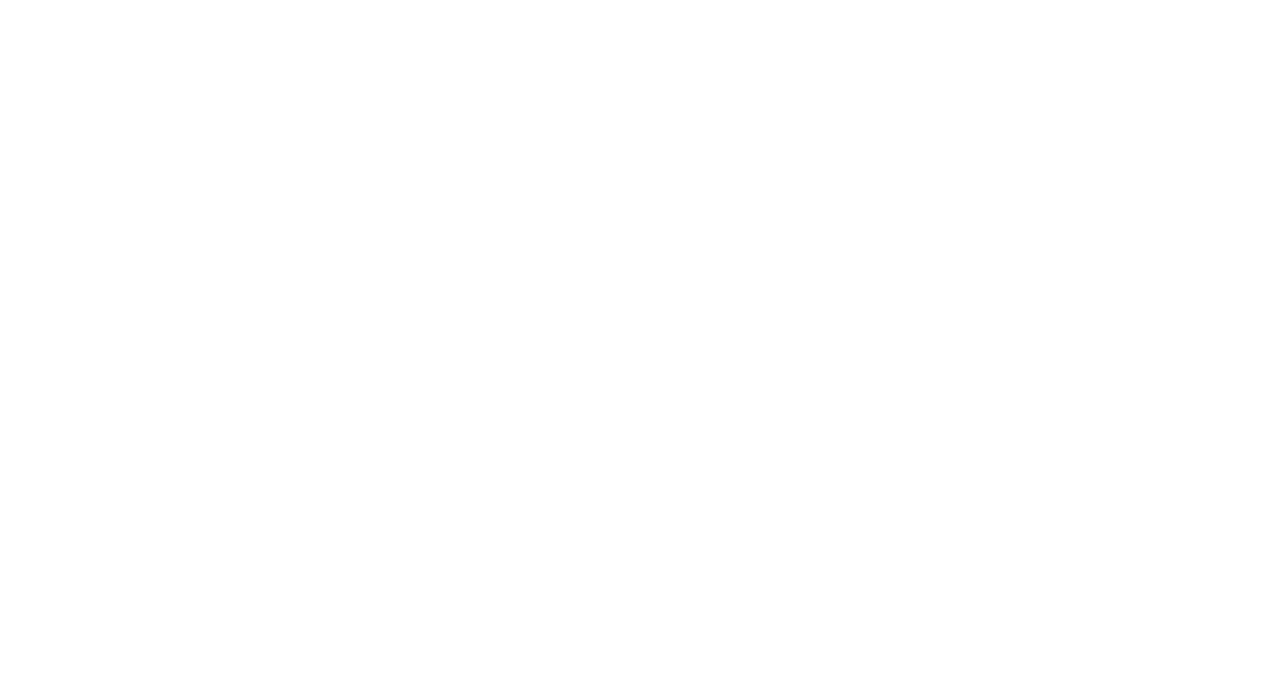
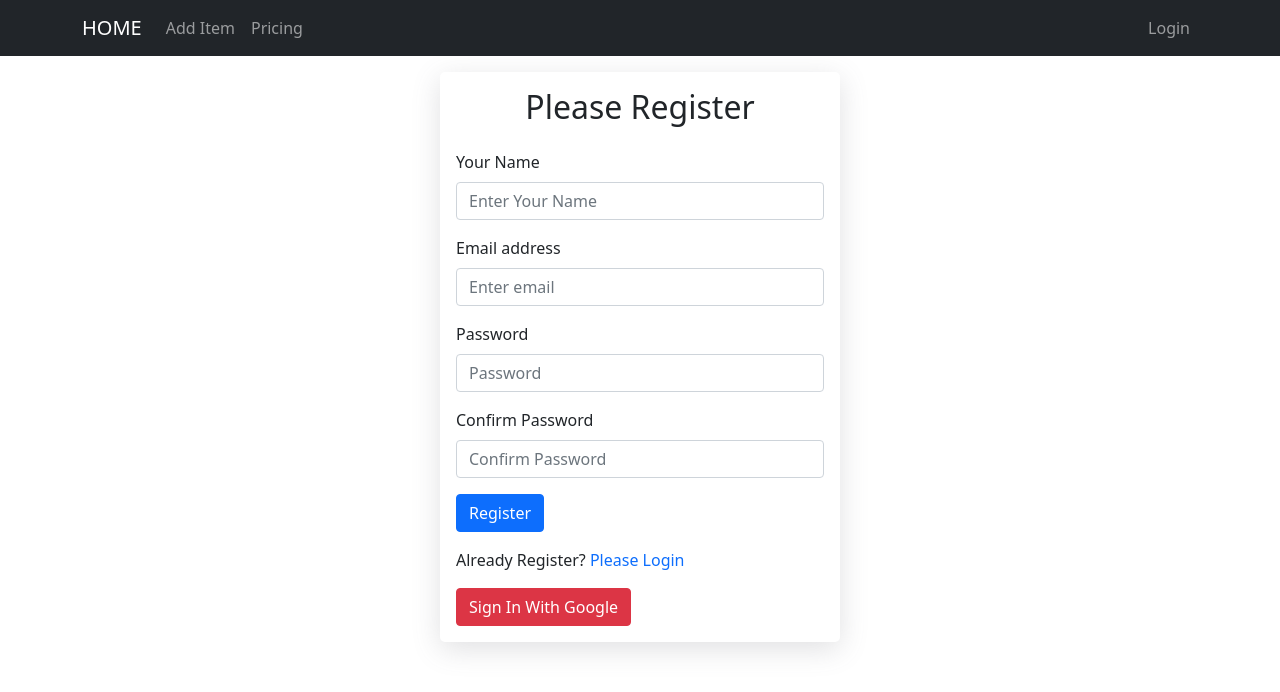
Before and after one commit to mhrayhan/warehouse-management-client, a React (Create React App) app: page /register in a window 1280 px wide. Before the commit this address had no page. Shown: the top 692 px of the page. Built offline with nearby package versions, Linux system fonts and the light colour scheme; no server answers.

Commit message:
login register add

```diff
--- a/package.json
+++ b/package.json
@@ -7,9 +7,11 @@
     "@testing-library/react": "^13.2.0",
     "@testing-library/user-event": "^13.5.0",
     "bootstrap": "^5.1.3",
+    "firebase": "^9.8.1",
     "react": "^18.1.0",
     "react-bootstrap": "^2.3.1",
     "react-dom": "^18.1.0",
+    "react-firebase-hooks": "^5.0.3",
     "react-hook-form": "^7.30.0",
     "react-router-dom": "^6.3.0",
     "react-scripts": "5.0.1",
--- a/src/App.js
+++ b/src/App.js
@@ -7,6 +7,8 @@
 import AddItem from './components/AddItem/AddItem';
 import { ToastContainer } from 'react-toastify';
 import 'react-toastify/dist/ReactToastify.css';
+import Login from './components/Login/Login';
+import Register from './components/Register/Register';
 
 
 function App() {
@@ -19,6 +21,8 @@
         <Route path='/additem' element={<AddItem></AddItem>}></Route>
         <Route path='/manage' element={<MangeInventories></MangeInventories>}></Route>
         <Route path='/update/:id' element={<UpdateItems></UpdateItems>}></Route>
+        <Route path='/login' element={<Login></Login>}></Route>
+        <Route path='/register' element={<Register></Register>}></Route>
       </Routes>
       <ToastContainer></ToastContainer>
     </div>
--- a/src/components/AddItem/AddItem.js
+++ b/src/components/AddItem/AddItem.js
@@ -18,7 +18,7 @@
         })
         .then(res => res.json())
         .then(result => {
-            console.log(result);
+            // console.log(result);
             if(result.insertedId){
                     toast('New Item Added');
                     reset()
--- a/src/components/Header/Header.js
+++ b/src/components/Header/Header.js
@@ -1,8 +1,17 @@
+import { signOut } from 'firebase/auth';
 import React from 'react';
 import { Container, Nav, Navbar} from 'react-bootstrap'
+import { useAuthState } from 'react-firebase-hooks/auth';
 import { Link } from 'react-router-dom';
+import auth from '../../firebase.init';
 
 const Header = () => {
+  const [user] = useAuthState(auth)
+
+      const handleSignOut = () => {
+        signOut(auth);
+        };
+
     return (
  <div className=''>
     <Navbar collapseOnSelect expand="lg" bg="dark" variant="dark">
@@ -15,10 +24,10 @@
           <Nav.Link href="#pricing">Pricing</Nav.Link>
         </Nav>
         <Nav>
-          <Nav.Link href="#deets">More deets</Nav.Link>
-          <Nav.Link eventKey={2} href="#memes">
-            Dank memes
-          </Nav.Link>
+          {
+                user ? <Nav.Link onClick={handleSignOut}>Sign Out</Nav.Link>
+                :<Nav.Link eventKey={2} as={Link} to='/login'>Login</Nav.Link>
+            }
         </Nav>
       </Navbar.Collapse>
       </Container>
--- /dev/null
+++ b/src/components/Login/Login.css
@@ -0,0 +1,6 @@
+.login-form{
+    width: 400px;
+    margin: 0 auto;
+    box-shadow: rgba(100, 100, 111, 0.2) 0px 7px 29px 0px;
+    border-radius: 5px;
+}
--- /dev/null
+++ b/src/components/Login/Login.js
@@ -0,0 +1,67 @@
+import React from 'react';
+import { Button, Form } from 'react-bootstrap';
+import { useSignInWithEmailAndPassword } from 'react-firebase-hooks/auth';
+import { Link, useLocation, useNavigate } from 'react-router-dom';
+import auth from '../../firebase.init';
+import Header from '../Header/Header';
+import SocialLogin from '../SocialLogin/SocialLogin';
+import './Login.css'
+
+const Login = () => {
+
+    const [
+        signInWithEmailAndPassword,
+        user,
+        loading,
+        error,
+    ] = useSignInWithEmailAndPassword(auth);
+
+    const navigate= useNavigate();
+    const location = useLocation();
+    let from = location.state?.from?.pathname || "/";
+
+    if(loading){
+        return
+    }
+
+    if(user){
+        navigate(from, { replace: true });
+    }
+
+
+const handleSignin = event => {
+    event.preventDefault();
+    const email = event.target.email.value;
+    const password = event.target.password.value;
+
+    signInWithEmailAndPassword(email, password);
+
+
+}
+    return (
+        <div className='pb-3'>
+            <Header></Header>
+            <div className='login-form mt-5 pt-3'>
+            <h2 className='text-center'>Please Login</h2>
+                <Form onSubmit={handleSignin} className='p-3'>
+            <Form.Group className="mb-3" controlId="formBasicEmail">
+                <Form.Label>Email address</Form.Label>
+                <Form.Control type="email" name='email' placeholder="Enter email" />
+            </Form.Group>
+
+            <Form.Group className="mb-3" controlId="formBasicPassword">
+                <Form.Label>Password</Form.Label>
+                <Form.Control type="password" name='password' placeholder="Password" />
+            </Form.Group>
+            <Button variant="primary" type="submit">
+                Login
+            </Button>
+            </Form>
+            <p className='p-3 pb-0 mb-0 pt-0'>Are you new in Trip advisor? <Link className='text-decoration-none' to='/register'>Please Register</Link></p>
+           <div className='p-3'><SocialLogin></SocialLogin></div>
+            </div>
+        </div>
+    );
+};
+
+export default Login;
--- /dev/null
+++ b/src/components/Register/Register.js
@@ -0,0 +1,60 @@
+import React from 'react';
+import { Button, Form } from 'react-bootstrap';
+import { Link } from 'react-router-dom';
+import Header from '../Header/Header';
+import { useCreateUserWithEmailAndPassword } from 'react-firebase-hooks/auth';
+import auth from '../../firebase.init';
+import SocialLogin from '../SocialLogin/SocialLogin';
+
+const Register = () => {
+        const [
+        createUserWithEmailAndPassword,
+        user,
+        loading,
+        error,
+    ] = useCreateUserWithEmailAndPassword(auth, {sendEmailVerification: true});
+
+
+    const handleRagister = event =>{
+            event.preventDefault();
+            const email = event.target.email.value;
+            const password = event.target.password.value;
+            console.log(email, password);
+
+            createUserWithEmailAndPassword(email, password);
+    }
+    return (
+        <div>
+            <Header></Header>
+            <div className='login-form mt-3 pt-3'>
+            <h2 className='text-center'>Please Register</h2>
+                <Form onSubmit={handleRagister} className='p-3'>
+            <Form.Group className="mb-3" controlId="formBasicEmail">
+                <Form.Label>Your Name</Form.Label>
+                <Form.Control type="text" name='name' placeholder="Enter Your Name" />
+            </Form.Group>
+            <Form.Group className="mb-3" controlId="formBasicEmail">
+                <Form.Label>Email address</Form.Label>
+                <Form.Control type="email" name='email' placeholder="Enter email" />
+            </Form.Group>
+
+            <Form.Group className="mb-3" controlId="formBasicPassword">
+                <Form.Label>Password</Form.Label>
+                <Form.Control type="password" name='password' placeholder="Password" />
+            </Form.Group>
+            <Form.Group className="mb-3" controlId="formBasicPassword">
+                <Form.Label>Confirm Password</Form.Label>
+                <Form.Control type="password" name='confirPassword' placeholder="Confirm Password" />
+            </Form.Group>
+            <Button variant="primary" type="submit">
+                Register
+            </Button>
+            </Form>
+            <p className='p-3 m-0 pb-0  pt-0'>Already Register? <Link className='text-decoration-none' to='/login'>Please Login</Link></p>
+            <div className='p-3'><SocialLogin></SocialLogin></div>
+            </div>
+        </div>
+    );
+};
+
+export default Register;
--- /dev/null
+++ b/src/components/SocialLogin/SocialLogin.js
@@ -0,0 +1,24 @@
+import React from 'react';
+import { useSignInWithGoogle } from 'react-firebase-hooks/auth';
+import { useLocation, useNavigate } from 'react-router-dom';
+import auth from '../../firebase.init';
+
+const SocialLogin = () => {
+    const [signInWithGoogle, user, loading, error] = useSignInWithGoogle(auth);
+
+    const navigate = useNavigate();
+    const location = useLocation();
+    let from = location.state?.from?.pathname || "/";
+
+    if(user){
+        // navigate('/home');
+        navigate(from, { replace: true });
+    }
+    return (
+        <div>
+             <button onClick={ () => signInWithGoogle() } className='btn btn-danger'>Sign In With Google</button>
+        </div>
+    );
+};
+
+export default SocialLogin;
--- a/src/components/UpdateItems/UpdateItems.js
+++ b/src/components/UpdateItems/UpdateItems.js
@@ -1,5 +1,6 @@
 import React  from 'react';
 import { useParams } from 'react-router-dom';
+import { toast } from 'react-toastify';
 import useUpdateItems from '../../hooks/useUpdateItems';
 import Header from '../Header/Header';
 import './UpdateItems.css'
@@ -31,6 +32,10 @@
         .then(res => res.json())
         .then(result => {
             console.log(result);
+            if(result){
+                e.target.reset();
+                toast('Stock Updated');
+                }
         })
     }
     // Decrease Quantity 1
--- /dev/null
+++ b/src/firebase.init.js
@@ -0,0 +1,24 @@
+// Import the functions you need from the SDKs you need
+import { initializeApp } from "firebase/app";
+import { getAuth } from "firebase/auth";
+// TODO: Add SDKs for Firebase products that you want to use
+// https://firebase.google.com/docs/web/setup#available-libraries
+
+// Your web app's Firebase configuration
+// For Firebase JS SDK v7.20.0 and later, measurementId is optional
+const firebaseConfig = {
+  apiKey: "AIzaSyDoH0oT-4--cy3JW2m4IEQDKE_Cp9Hi2hM",
+  authDomain: "inventory-management-9f796.firebaseapp.com",
+  projectId: "inventory-management-9f796",
+  storageBucket: "inventory-management-9f796.appspot.com",
+  messagingSenderId: "578464960505",
+  appId: "1:578464960505:web:648aad2dd63c06af26b728",
+  measurementId: "G-E5N2KT988K"
+};
+
+// Initialize Firebase
+const app = initializeApp(firebaseConfig);
+
+const auth = getAuth(app);
+
+export default auth;
```
Also changed, not shown: src/components/RequireAuth/RequireAuth.js (added, +27 -0 lines), 1 other file (tests, documents, lock files or other folders).
